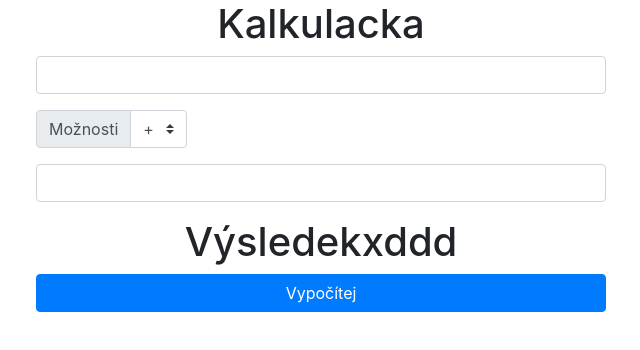
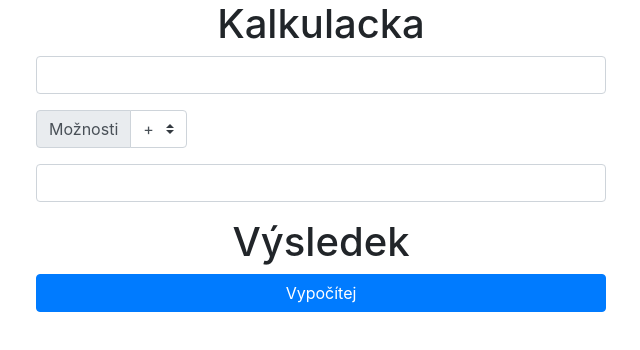
Before and after one commit to samsti/Kalkulacka_skola, a plain HTML site: page index.html in a window 1280 px wide. Shown: the whole page, without its empty margins (319-959 px from the left). Drawn offline with nearby package versions, Linux system fonts and the light colour scheme.

Commit message:
fixes #1

```diff
--- a/index.html
+++ b/index.html
@@ -34,7 +34,7 @@
         <input type="text" class="form-control" id="inputText2">
     </div>
     <div class="mb-3 text-center">
-        <h1 id="vysledek">Výsledekxddd</h1>
+        <h1 id="vysledek">Výsledek</h1>
     <button type="button" class="btn btn-primary btn-block" id="vypocetTlacitko" onclick="vypocet()">Vypočítej</button>
     </form>
 </div>
```
